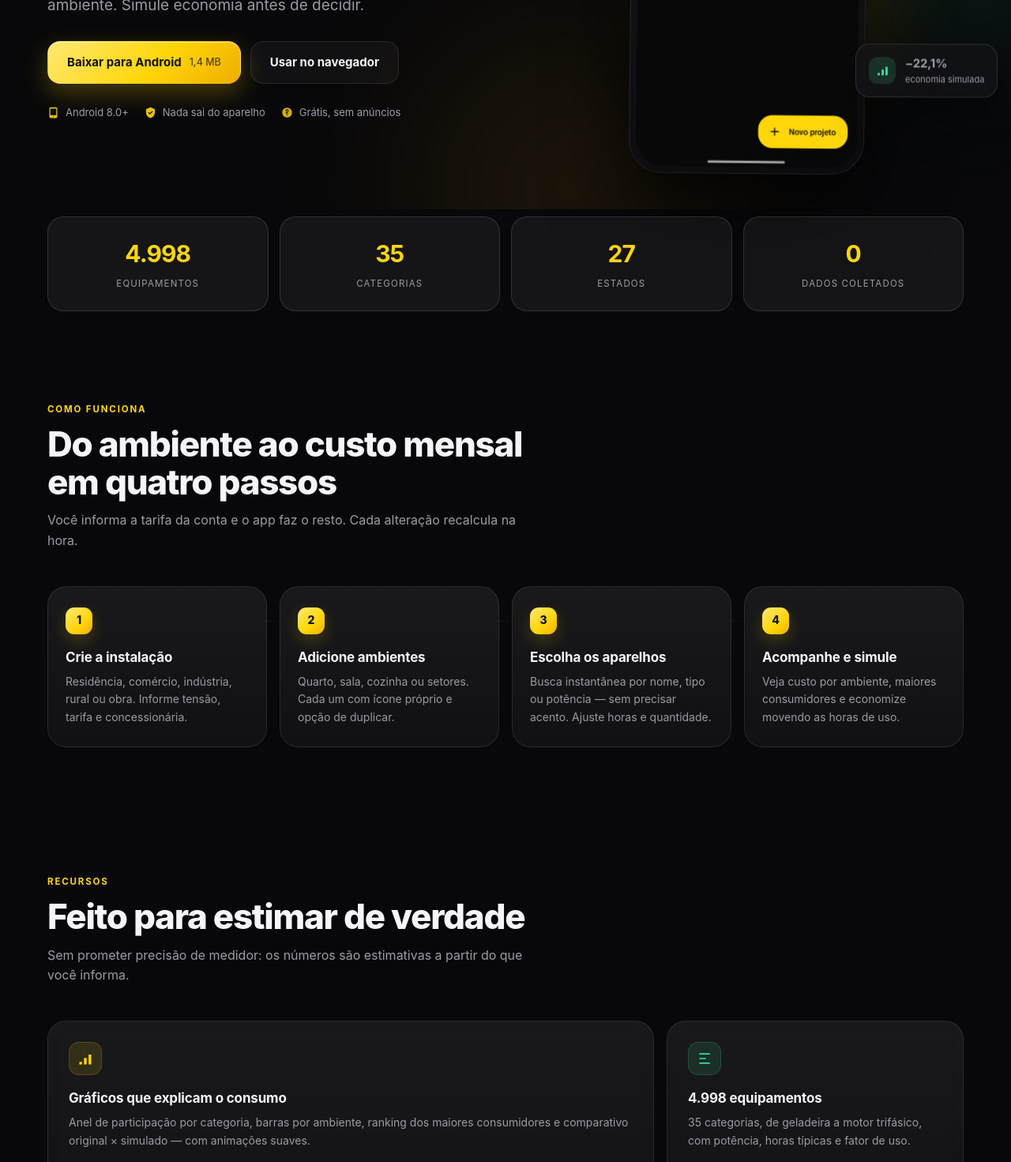
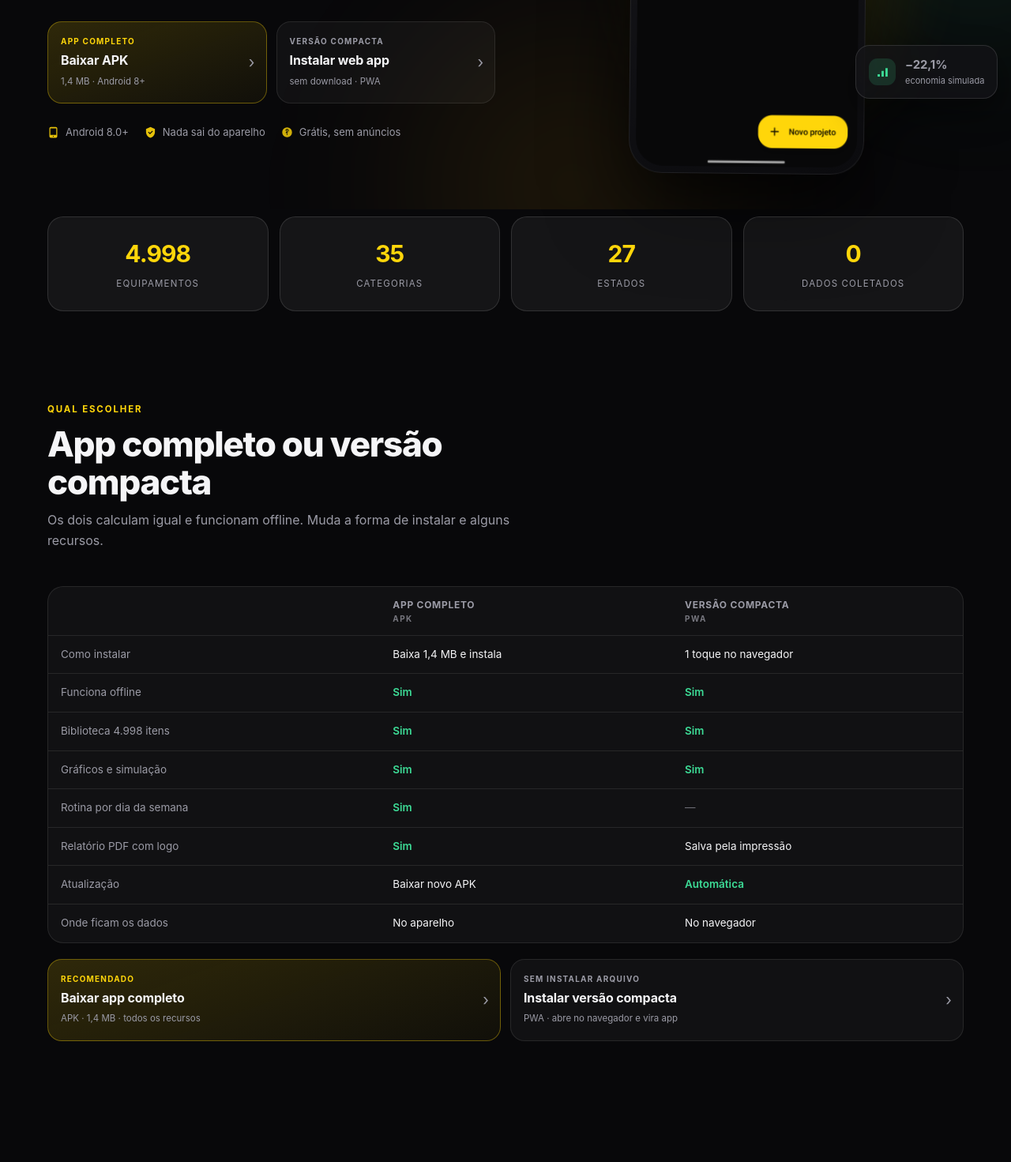
Before and after one commit to agenciawebnanet/eletrosim, a plain HTML site: page index.html in a window 1280 px wide. Shown: the part 535-2006 px from the top of the page at 79% size. Drawn offline with Linux system fonts and the light colour scheme.

Commit message:
Landing com app completo (APK) e versao compacta (PWA)

```diff
--- a/index.html
+++ b/index.html
@@ -132,6 +132,52 @@
   .meta { display: flex; flex-wrap: wrap; gap: 20px; margin-top: 26px; color: var(--muted); font-size: 13px; }
   .meta span { display: inline-flex; align-items: center; gap: 8px; }
   .meta svg { color: var(--yellow); opacity: .9; }
+
+  /* ---------- escolha de versao ---------- */
+  .choose { display: grid; grid-template-columns: 1fr 1fr; gap: 12px; margin-top: 26px; }
+  .choose-wide { margin-top: 20px; }
+  .pick {
+    position: relative; display: flex; flex-direction: column; gap: 4px;
+    padding: 16px 38px 18px 16px; border-radius: 18px;
+    border: 1px solid var(--line); background: var(--card);
+    text-decoration: none; color: inherit;
+    transition: transform .2s var(--ease), border-color .2s var(--ease);
+  }
+  .pick:hover { transform: translateY(-2px); border-color: rgba(255,255,255,.18); }
+  .pick.primary {
+    background: linear-gradient(160deg, rgba(255,214,10,.16), rgba(255,214,10,.04));
+    border-color: rgba(255,214,10,.34);
+  }
+  .pick-tag { font-size: 10px; font-weight: 700; letter-spacing: .12em; text-transform: uppercase; color: var(--muted); }
+  .pick.primary .pick-tag { color: var(--yellow); }
+  .pick strong { font-size: 16px; letter-spacing: -.01em; }
+  .pick small { font-size: 11.5px; color: var(--muted); }
+  .pick::after { content: "›"; position: absolute; right: 14px; top: 50%; transform: translateY(-50%); color: var(--muted); font-size: 20px; }
+  @media (max-width: 560px) { .choose { grid-template-columns: 1fr; } }
+
+  .compare { overflow-x: auto; border: 1px solid var(--line); border-radius: 20px; background: var(--card); }
+  .compare table { width: 100%; border-collapse: collapse; min-width: 560px; font-size: 13.5px; }
+  .compare th, .compare td { padding: 13px 16px; text-align: left; border-bottom: 1px solid var(--line); }
+  .compare thead th { font-size: 12px; color: var(--muted); text-transform: uppercase; letter-spacing: .06em; }
+  .compare thead th span { display: block; font-size: 10px; color: #77777f; letter-spacing: .14em; }
+  .compare tbody tr:last-child td { border-bottom: 0; }
+  .compare td:first-child { color: var(--muted); }
+  .compare .yes { color: var(--green); font-weight: 600; }
+  .compare .no { color: #6b6b73; }
+
+  .paths { display: grid; grid-template-columns: 1fr 1fr; gap: 18px; }
+  @media (max-width: 820px) { .paths { grid-template-columns: 1fr; } }
+  .path {
+    display: flex; flex-direction: column; gap: 16px;
+    background: var(--card); border: 1px solid var(--line); border-radius: 22px; padding: 22px;
+  }
+  .path h3 { margin: 0; font-size: 17px; display: flex; align-items: center; gap: 8px; }
+  .tag-mini {
+    font-size: 10px; padding: 4px 8px; border-radius: 99px;
+    background: rgba(255,214,10,.12); color: var(--yellow); letter-spacing: .1em; font-weight: 700;
+  }
+  .path .install-list { flex: 1; }
+  .path .btn { margin-top: auto; }
 
   /* ---------- mockup ---------- */
   .showcase { position: relative; display: flex; justify-content: center; }
@@ -378,11 +424,17 @@
           Monte os ambientes, escolha os equipamentos e veja consumo em kWh e custo em reais —
           por dia, por mês e por ambiente. Simule economia antes de decidir.
         </p>
-        <div class="actions">
-          <a class="btn btn-primary" href="consumo-consciente.apk" download="ConsumoConsciente-1.3.2.apk">
-            Baixar para Android <small>1,4 MB</small>
+        <div class="choose">
+          <a class="pick primary" href="consumo-consciente.apk" download="ConsumoConsciente-1.3.2.apk">
+            <span class="pick-tag">App completo</span>
+            <strong>Baixar APK</strong>
+            <small>1,4 MB · Android 8+</small>
           </a>
-          <a class="btn btn-ghost" href="app/">Usar no navegador</a>
+          <a class="pick" href="app/">
+            <span class="pick-tag">Versão compacta</span>
+            <strong>Instalar web app</strong>
+            <small>sem download · PWA</small>
+          </a>
         </div>
         <div class="meta">
           <span>
@@ -429,6 +481,51 @@
     </div>
   </div>
 </header>
+
+<section id="escolher">
+  <div class="wrap">
+    <div class="section-head reveal">
+      <span class="kicker">Qual escolher</span>
+      <h2>App completo ou versão compacta</h2>
+      <p>Os dois calculam igual e funcionam offline. Muda a forma de instalar e alguns recursos.</p>
+    </div>
+
+    <div class="compare reveal">
+      <table>
+        <thead>
+          <tr>
+            <th></th>
+            <th>App completo <span>APK</span></th>
+            <th>Versão compacta <span>PWA</span></th>
+          </tr>
+        </thead>
+        <tbody>
+          <tr><td>Como instalar</td><td>Baixa 1,4 MB e instala</td><td>1 toque no navegador</td></tr>
+          <tr><td>Funciona offline</td><td class="yes">Sim</td><td class="yes">Sim</td></tr>
+          <tr><td>Biblioteca 4.998 itens</td><td class="yes">Sim</td><td class="yes">Sim</td></tr>
+          <tr><td>Gráficos e simulação</td><td class="yes">Sim</td><td class="yes">Sim</td></tr>
+          <tr><td>Rotina por dia da semana</td><td class="yes">Sim</td><td class="no">—</td></tr>
+          <tr><td>Relatório PDF com logo</td><td class="yes">Sim</td><td>Salva pela impressão</td></tr>
+          <tr><td>Atualização</td><td>Baixar novo APK</td><td class="yes">Automática</td></tr>
+          <tr><td>Onde ficam os dados</td><td>No aparelho</td><td>No navegador</td></tr>
+        </tbody>
+      </table>
+    </div>
+
+    <div class="choose choose-wide reveal d1">
+      <a class="pick primary" href="consumo-consciente.apk" download="ConsumoConsciente-1.3.2.apk">
+        <span class="pick-tag">Recomendado</span>
+        <strong>Baixar app completo</strong>
+        <small>APK · 1,4 MB · todos os recursos</small>
+      </a>
+      <a class="pick" href="app/">
+        <span class="pick-tag">Sem instalar arquivo</span>
+        <strong>Instalar versão compacta</strong>
+        <small>PWA · abre no navegador e vira app</small>
+      </a>
+    </div>
+  </div>
+</section>
 
 <section id="como-funciona">
   <div class="wrap">
@@ -523,33 +620,58 @@
       <p>O Consumo Consciente é distribuído como APK, fora da Play Store.</p>
     </div>
 
-    <div class="install">
-      <ol class="install-list reveal">
+    <div class="paths">
+      <article class="path reveal">
+        <h3>App completo <span class="tag-mini">APK</span></h3>
+        <ol class="install-list">
           <li>
             <b>1</b>
-          <span>Toque em <strong>Baixar para Android</strong> e aguarde o arquivo <code>ConsumoConsciente-1.3.2.apk</code> (1,4 MB).</span>
+            <span>Toque em <strong>Baixar APK</strong> e aguarde o arquivo <code>ConsumoConsciente-1.3.2.apk</code> (1,4 MB).</span>
           </li>
           <li>
             <b>2</b>
-          <span>Abra o arquivo. Se aparecer aviso de segurança, permita a instalação pelo app que fez o download (Chrome ou Arquivos).</span>
+            <span>Abra o arquivo e permita a instalação pelo app que fez o download (Chrome ou Arquivos).</span>
           </li>
           <li>
             <b>3</b>
-          <span>Confirme em <strong>Instalar</strong> e abra. Atualizações futuras instalam por cima, sem perder seus projetos.</span>
+            <span>Confirme em <strong>Instalar</strong>. Atualizações futuras instalam por cima, sem perder seus projetos.</span>
           </li>
         </ol>
+        <a class="btn btn-primary block" href="consumo-consciente.apk" download="ConsumoConsciente-1.3.2.apk">
+          Baixar APK · 1,4 MB
+        </a>
+      </article>
 
-      <aside class="notice reveal d1">
+      <article class="path reveal d1">
+        <h3>Versão compacta <span class="tag-mini">PWA</span></h3>
+        <ol class="install-list">
+          <li>
+            <b>1</b>
+            <span>Toque em <strong>Abrir versão web</strong>. Ela abre no navegador, sem baixar arquivo.</span>
+          </li>
+          <li>
+            <b>2</b>
+            <span>No Android (Chrome): menu ⋮ → <strong>Instalar aplicativo</strong>. No iPhone (Safari): Compartilhar → <strong>Adicionar à Tela de Início</strong>.</span>
+          </li>
+          <li>
+            <b>3</b>
+            <span>Pronto: ícone na tela inicial, tela cheia e funcionamento offline depois da primeira visita.</span>
+          </li>
+        </ol>
+        <a class="btn btn-ghost block" href="app/">Abrir versão web</a>
+      </article>
+    </div>
+
+    <aside class="notice reveal">
       <strong>Play Protect pode avisar.</strong><br />
       Como o APK não vem da Play Store, o Android mostra "app desconhecido".
       É esperado. Toque em <em>Instalar mesmo assim</em> apenas se baixou este arquivo daqui.
       <div class="req">
-          <span>✓ Android 8.0 ou superior</span>
-          <span>✓ Cerca de 30 MB livres</span>
-          <span>✓ Nenhuma permissão de dados</span>
+        <span>✓ APK: Android 8.0 ou superior, cerca de 30 MB livres</span>
+        <span>✓ PWA: Chrome, Edge ou Safari atualizados</span>
+        <span>✓ Nenhuma permissão de dados em ambos</span>
       </div>
     </aside>
-    </div>
   </div>
 </section>
 
```
Lines whose indentation alone changed are shown as unchanged.
